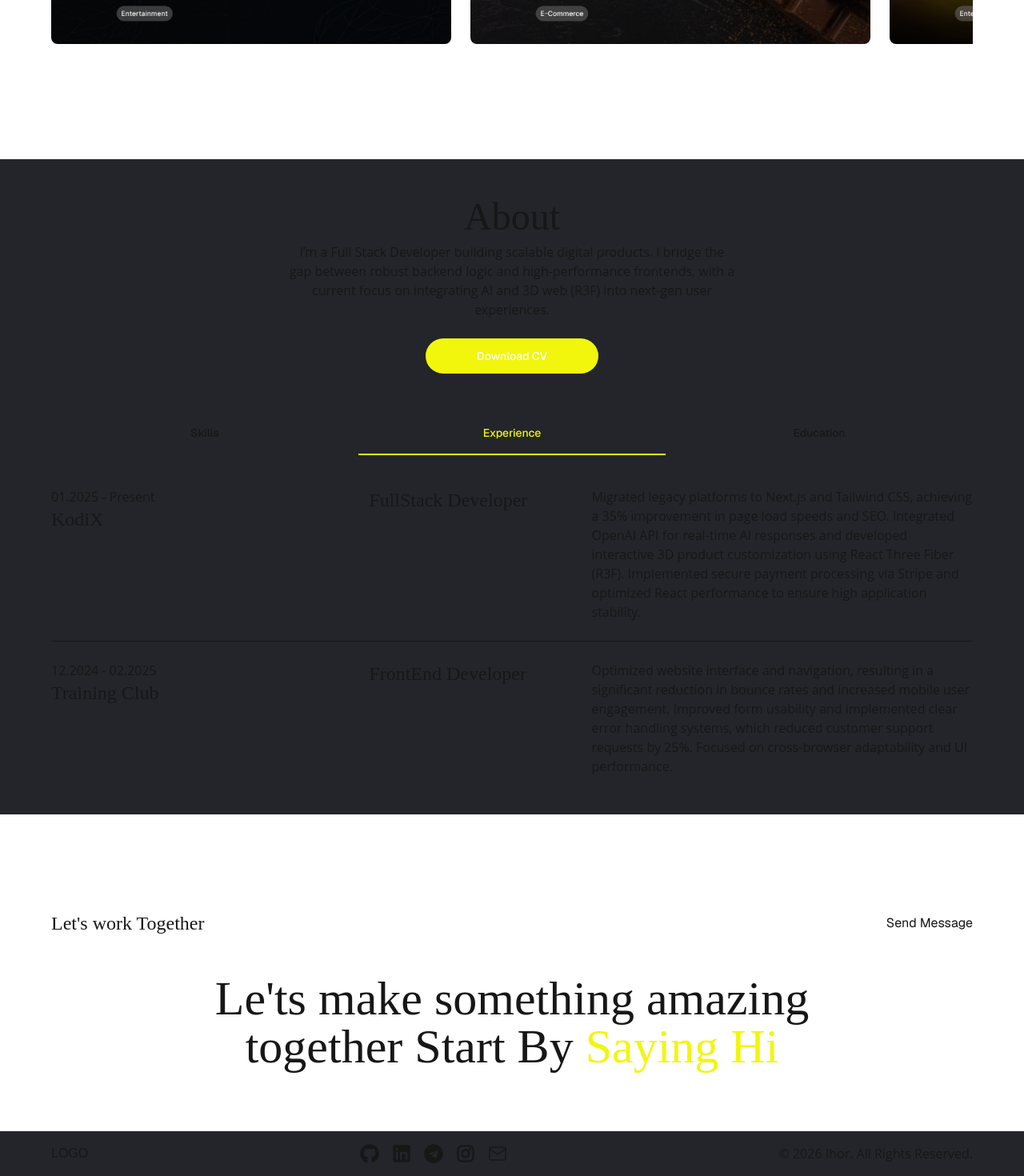
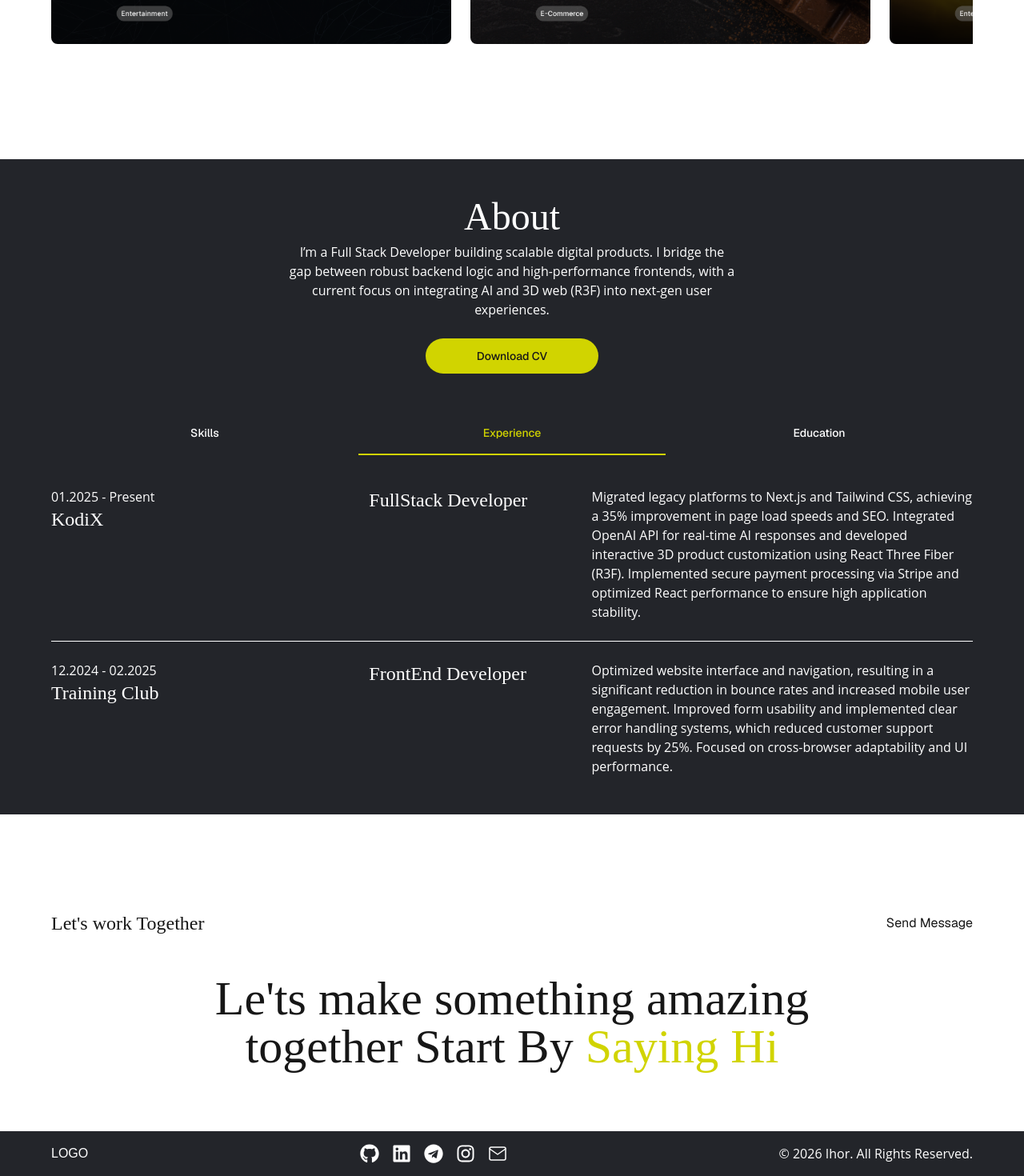
Before and after one commit to d-r-a-k-e-n/portfolio, a Next.js app: page / in a window 1280 px wide. Shown: the part 1311-2781 px from the top of the page at 80% size. Built offline with nearby package versions, Linux system fonts and the light colour scheme.

Commit message:
feat: add light them

```diff
--- a/src/app/globals.css
+++ b/src/app/globals.css
@@ -3,7 +3,7 @@
 :root {
   --background: #ffffff;
   --foreground: #171717;
-  --secondary: #f2f60c;
+  --secondary: #d1d400;
   --primary: #4269f6;
   --tertiary: #23252a;
 }
@@ -36,6 +36,7 @@ p {
   :root {
     --background: #0a0a0a;
     --foreground: #ededed;
+    --secondary: #f2f60c;
   }
 }
 
@@ -43,6 +44,20 @@ body {
   background: var(--background);
   color: var(--foreground);
   font-family: Arial, Helvetica, sans-serif;
+}
+
+html {
+  scroll-behavior: smooth;
+}
+
+section[id] {
+  scroll-margin-top: 320px;
+}
+
+@media (min-width: 768px) {
+  section[id] {
+    scroll-margin-top: 80px;
+  }
 }
 
 @keyframes blob-float {
@@ -163,6 +178,10 @@ body {
 }
 
 @media (prefers-reduced-motion: reduce) {
+  html {
+    scroll-behavior: auto;
+  }
+
   .bg-blob,
   .hero-fade-in,
   .hero-twinkle,
--- a/src/app/layout.tsx
+++ b/src/app/layout.tsx
@@ -40,7 +40,7 @@ export default function RootLayout({
           <Header />
           {children}
 
-          <footer className="flex flex-col items-center gap-6 bg-tertiary px-4 py-8 text-center sm:px-8 md:flex-row md:justify-between md:gap-4 md:px-16 md:py-4 md:text-left">
+          <footer className="flex flex-col items-center gap-6 bg-tertiary px-4 py-8 text-center text-background sm:px-8 md:flex-row md:justify-between md:gap-4 md:px-16 md:py-4 md:text-left">
             <Link href={ROUTS_CONSTANTS.ROOT} className="shrink-0">
               LOGO
             </Link>
--- a/src/components/header.tsx
+++ b/src/components/header.tsx
@@ -11,7 +11,7 @@ const navLinks = [
   { href: ROUTS_CONSTANTS.HOME, label: "Home" },
   { href: ROUTS_CONSTANTS.PORTFOLIO, label: "Portfolio" },
   { href: ROUTS_CONSTANTS.ABOUT, label: "About" },
-  { href: ROUTS_CONSTANTS.TESTIMONIAL, label: "Testimonial" },
+  // { href: ROUTS_CONSTANTS.TESTIMONIAL, label: "Testimonial" },
   { href: ROUTS_CONSTANTS.CONTACT, label: "Contact" },
 ];
 
--- a/src/components/historyItem.tsx
+++ b/src/components/historyItem.tsx
@@ -7,7 +7,7 @@ export default function HistoryItem({
   description,
 }: IHistoryItem) {
   return (
-    <div className="grid w-full min-w-0 grid-cols-1 items-start gap-3 sm:gap-4 md:grid-cols-[1.5fr_1fr_2fr] md:gap-10">
+    <div className="grid w-full min-w-0 grid-cols-1 items-start gap-3 text-background sm:gap-4 md:grid-cols-[1.5fr_1fr_2fr] md:gap-10">
       <div className="min-w-0">
         <p className="text-sm sm:text-base">{period}</p>
         <h3 className="break-words text-xl sm:text-2xl">{title}</h3>
--- a/src/components/sections/aboutSection.tsx
+++ b/src/components/sections/aboutSection.tsx
@@ -24,8 +24,8 @@ export default function AboutSection() {
       className="mb-16 w-full bg-tertiary py-10 text-foreground md:mb-30 md:py-12"
     >
       <div className="mx-auto flex w-full max-w-7xl flex-col items-center px-4 sm:px-8 lg:px-16">
-        <h2 className="mb-2 text-3xl sm:text-4xl md:text-5xl">About</h2>
-        <p className="mb-6 max-w-140 text-center text-sm sm:text-base">
+        <h2 className="mb-2 text-3xl sm:text-4xl md:text-5xl text-background">About</h2>
+        <p className="mb-6 max-w-140 text-center text-sm sm:text-base text-background">
         I’m a Full Stack Developer building scalable digital products. I bridge the gap between robust backend logic and high-performance frontends, with a current focus on integrating AI and 3D web (R3F) into next-gen user experiences.        </p>
         <Link href="/CV_Ihor_Vnuk_FullStack.pdf" download="CV_Ihor_Vnuk_FullStack.pdf">
           <Button variant="primary">Download CV</Button>
@@ -41,7 +41,7 @@ export default function AboutSection() {
                 className={cn(
                   activeTab === tab
                     ? "border-secondary text-secondary"
-                    : "border-transparent text-foreground hover:text-secondary/80"
+                    : "border-transparent text-background hover:text-secondary/80"
                 )}
               >
                 {tab}
@@ -55,7 +55,7 @@ export default function AboutSection() {
                 {SKILLS_CONSTANTS.map((skill) => (
                   <li
                     key={skill}
-                    className="min-w-0 break-words font-[Lora,serif] text-base font-medium sm:text-xl md:text-2xl"
+                    className="min-w-0 break-words font-[Lora,serif] text-base font-medium sm:text-xl md:text-2xl text-background"
                   >
                     {skill}
                   </li>
@@ -67,7 +67,7 @@ export default function AboutSection() {
               EXPERIENCE_CONSTANTS.map(
                 ({ period, title, role, description }, index) => (
                   <div key={`${title}-${index}`} className="min-w-0">
-                    {index > 0 && <Separator className="my-6" />}
+                    {index > 0 && <Separator className="my-6 text-background" />}
                     <HistoryItem
                       period={period}
                       title={title}
@@ -82,7 +82,7 @@ export default function AboutSection() {
               EDUCATION_CONSTANTS.map(
                 ({ period, title, role, description }, index) => (
                   <div key={`${title}-${index}`} className="min-w-0">
-                    {index > 0 && <Separator className="my-6" />}
+                    {index > 0 && <Separator className="my-6 text-background" />}
                     <HistoryItem
                       period={period}
                       title={title}
--- a/src/components/ui/button.tsx
+++ b/src/components/ui/button.tsx
@@ -10,9 +10,9 @@ const buttonVariants = cva(
       variant: {
         default: "bg-secondary text-primary-foreground hover:bg-secondary/80",
         primary:
-          "bg-secondary py-2.5 px-8 rounded-full text-background sm:py-3 sm:px-12 md:px-16",
+          "bg-secondary py-2.5 px-8 rounded-full text-foreground sm:py-3 sm:px-12 md:px-16",
         outline:
-          "border border-secondary bg-background rounded-full py-2.5 px-6 text-secondary hover:bg-muted hover:text-foreground aria-expanded:bg-muted aria-expanded:text-foreground dark:border-input dark:bg-input/30 dark:hover:bg-input/50 sm:py-3 sm:px-8 md:px-10",
+          "border border-secondary bg-transparent rounded-full py-2.5 px-6 text-secondary hover:bg-muted hover:text-foreground aria-expanded:bg-muted aria-expanded:text-foreground dark:border-input dark:bg-input/30 dark:hover:bg-input/50 sm:py-3 sm:px-8 md:px-10",
         underline:
           "pb-3 sm:pb-4 font-[Lora,serif] font-medium text-left transition-colors cursor-pointer border-b-2 rounded-none",
       },
```
